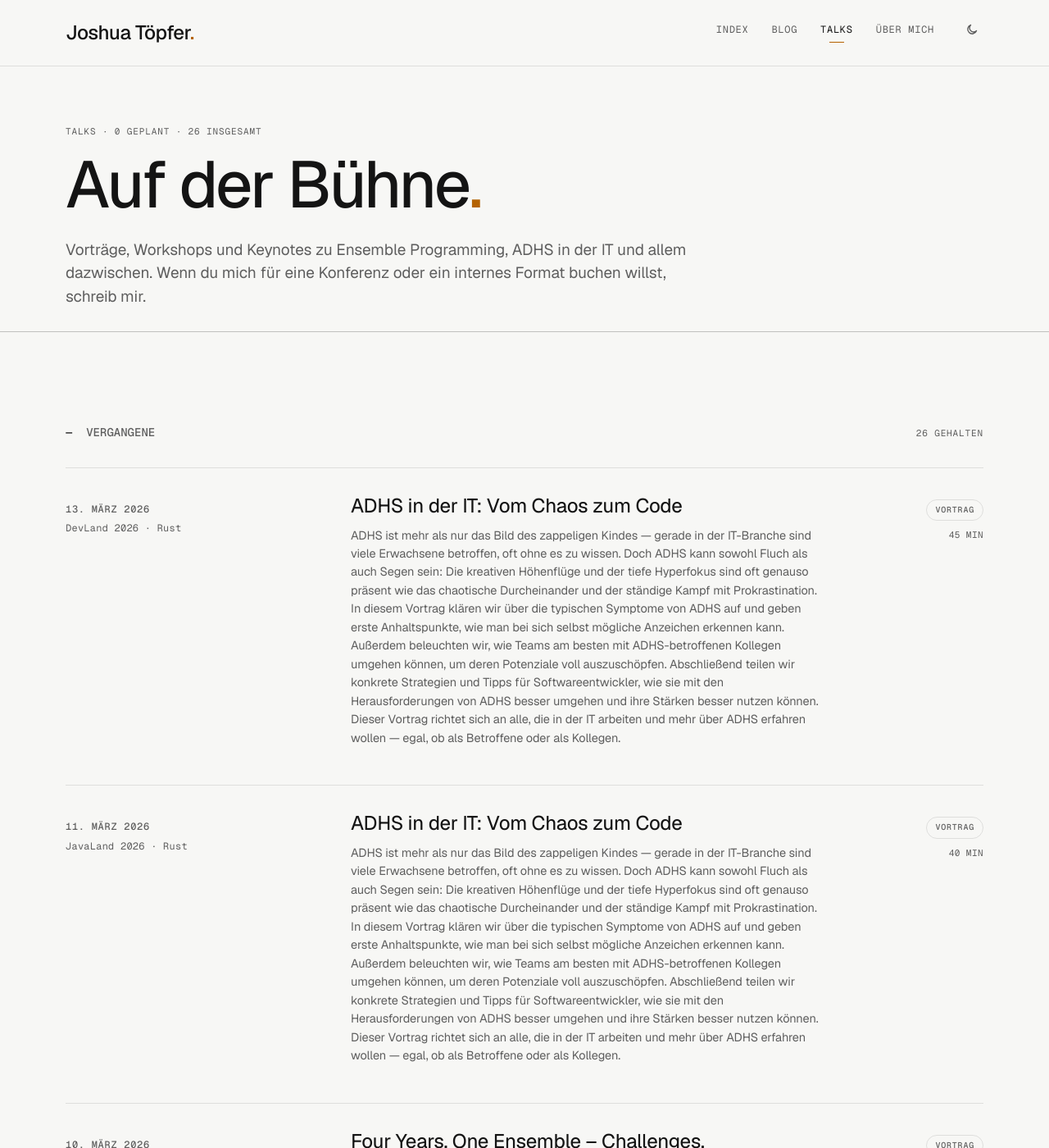
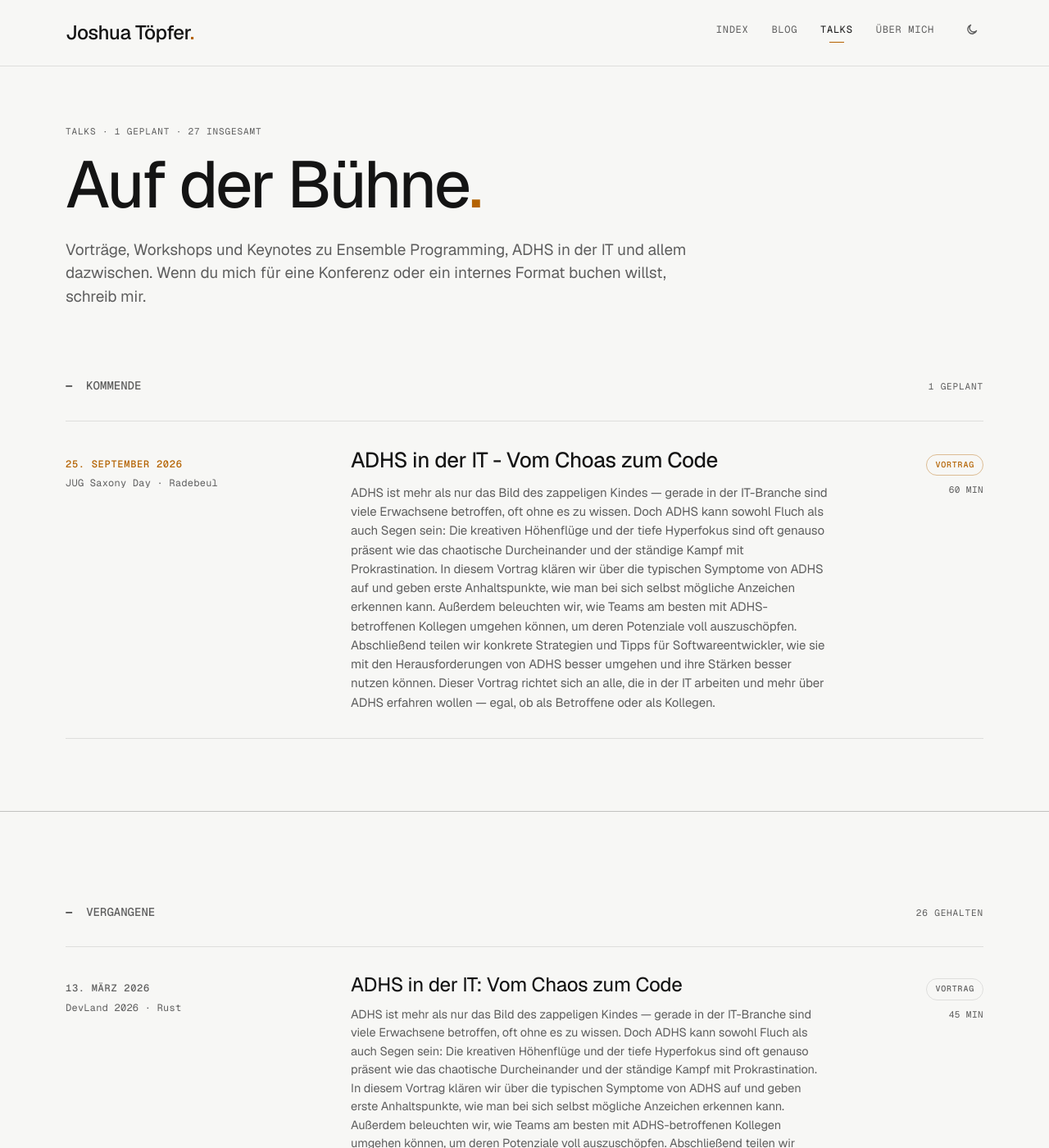
Before and after one commit to hollesse/joshuatoepfer.de, a Jekyll site: the page built from talks/index.html, in a window 1280 px wide and 1400 px high. Shown: the whole window at 82% size. Built offline with Jekyll 4.4.1, drawn with Linux system fonts in a browser that asks for light colours.

Commit message:
sync(innoq-talks): Sync: INNOQ talks (2026-06-03)
Auto-generated by .github/workflows/sync-innoq-talks.yml.
See ADR-0007 for the talks-sync architecture.

```diff
--- a/_data/talks.yml
+++ b/_data/talks.yml
@@ -351,3 +351,16 @@
   slides: https://res.cloudinary.com/innoq/image/upload/fl_attachment:remote-mob-programming-zuhause-aber-nicht-allein-slides/v1/uploads-production/rretlq2hdqv54u7idu5h0ewcw1sc?_a=BACMTiAE
   source: innoq
   source_url: https://www.innoq.com/de/talks/2023/11/remote-mob-programming-zuhause-aber-nicht-allein/
+- date: '2026-09-25'
+  what: ADHS in der IT - Vom Choas zum Code
+  where: JUG Saxony Day
+  city: Radebeul
+  status: upcoming
+  type: talk
+  duration: 60
+  abstract: 'ADHS ist mehr als nur das Bild des zappeligen Kindes — gerade in der IT-Branche sind viele Erwachsene betroffen, oft ohne es zu wissen. Doch ADHS kann sowohl Fluch als auch Segen sein: Die kreativen Höhenflüge und der tiefe Hyperfokus sind oft genauso präsent wie das chaotische Durcheinander und der ständige Kampf mit Prokrastination.
+
+
+    In diesem Vortrag klären wir über die typischen Symptome von ADHS auf und geben erste Anhaltspunkte, wie man bei sich selbst mögliche Anzeichen erkennen kann. Außerdem beleuchten wir, wie Teams am besten mit ADHS-betroffenen Kollegen umgehen können, um deren Potenziale voll auszuschöpfen. Abschließend teilen wir konkrete Strategien und Tipps für Softwareentwickler, wie sie mit den Herausforderungen von ADHS besser umgehen und ihre Stärken besser nutzen können. Dieser Vortrag richtet sich an alle, die in der IT arbeiten und mehr über ADHS erfahren wollen — egal, ob als Betroffene oder als Kollegen.'
+  source: innoq
+  source_url: https://www.innoq.com/de/talks/2026/09/adhs-in-der-it-vom-choas-zum-code-jug-saxony-day-2026/
```
